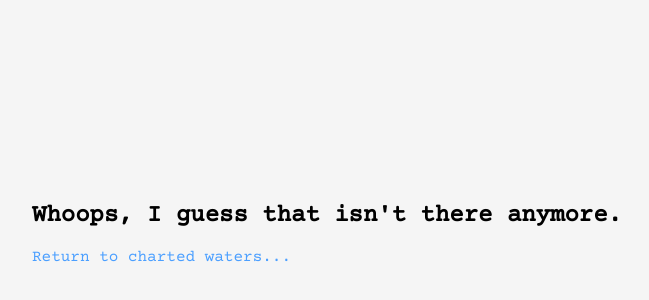
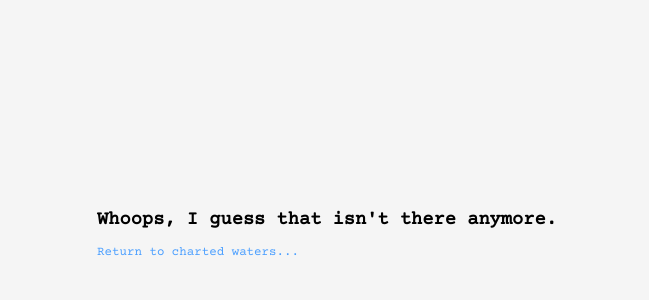
Before and after one commit to RyanLow/RyanLow.github.io, a plain HTML site: page 404.html in a window 1280 px wide. Shown: the part 166-466 px from the top of the page, without its empty margins (313-962 px from the left). Drawn offline with nearby package versions, Linux system fonts and the light colour scheme.

Commit message:
minor style fixes

```diff
--- a/css/404.css
+++ b/css/404.css
@@ -1,7 +1,7 @@
 @import url("https://fonts.googleapis.com/css2?family=Courier+Prime&display=swap");
 body {
   background-color: #f5f5f5;
-  font: 0.9em "Courier Prime", monospace;
+  font: 0.78em "Courier Prime", monospace;
   color: #000000;
   display: flex;
   flex-direction: column;
@@ -39,7 +39,6 @@ a:hover {
 
 @media only screen and (min-width: 480px) {
   body {
-    font-size: 1em;
     padding: 48px;
   }
 }
--- a/css/index.css
+++ b/css/index.css
@@ -39,7 +39,6 @@ a:hover {
 
 @media only screen and (min-width: 480px) {
   body {
-    font-size: 1em;
     padding: 48px;
   }
 }
@@ -68,13 +67,12 @@ nav li:last-child {
   margin: 0;
 }
 
-@media only screen and (min-width: 768px) {
+@media only screen and (min-width: 568px) {
   body {
-    font-size: 1.2em;
     align-items: center;
   }
   body > * {
-    width: 600px;
+    width: 480px;
   }
 }
 @media only screen and (max-height: 384px) {
--- a/css/workspace.css
+++ b/css/workspace.css
@@ -39,7 +39,6 @@ a:hover {
 
 @media only screen and (min-width: 480px) {
   body {
-    font-size: 1em;
     padding: 48px;
   }
 }
--- a/scripts/typeit-index.js
+++ b/scripts/typeit-index.js
@@ -3,7 +3,7 @@
 document.getElementById('descriptor').innerHTML = ''; // I am...
 
 var descriptors = ["a programmer", "a mathematician", "a student", "a frisbee player", "a food lover", "an art admirer", "an engineer", "a problem-solver", "a deep thinker", "a writer", "in grad school", "a trouble-maker", "a dog lover", "poor", "a derp", "kinda cute"];
-var typeItInstance = new TypeIt('#descriptor', {
+new TypeIt('#descriptor', {
   strings: descriptors.map(function (desc) {
     return desc + '.';
   }),
@@ -16,7 +16,3 @@ var typeItInstance = new TypeIt('#descriptor', {
   loop: true,
   loopDelay: [1700, 4000]
 }).go();
-window.addEventListener('orientationchange', function () {
-  typeItInstance.reset();
-  typeItInstance.go();
-});
```
